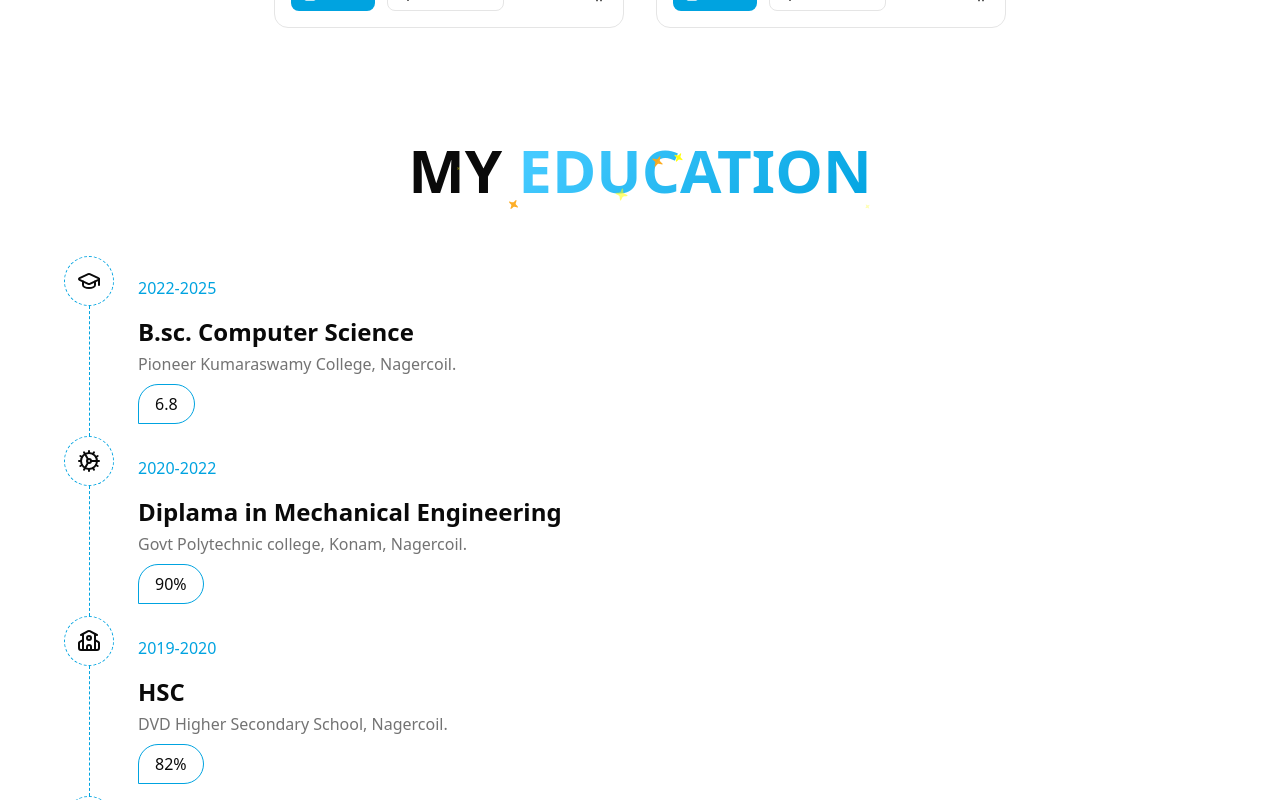
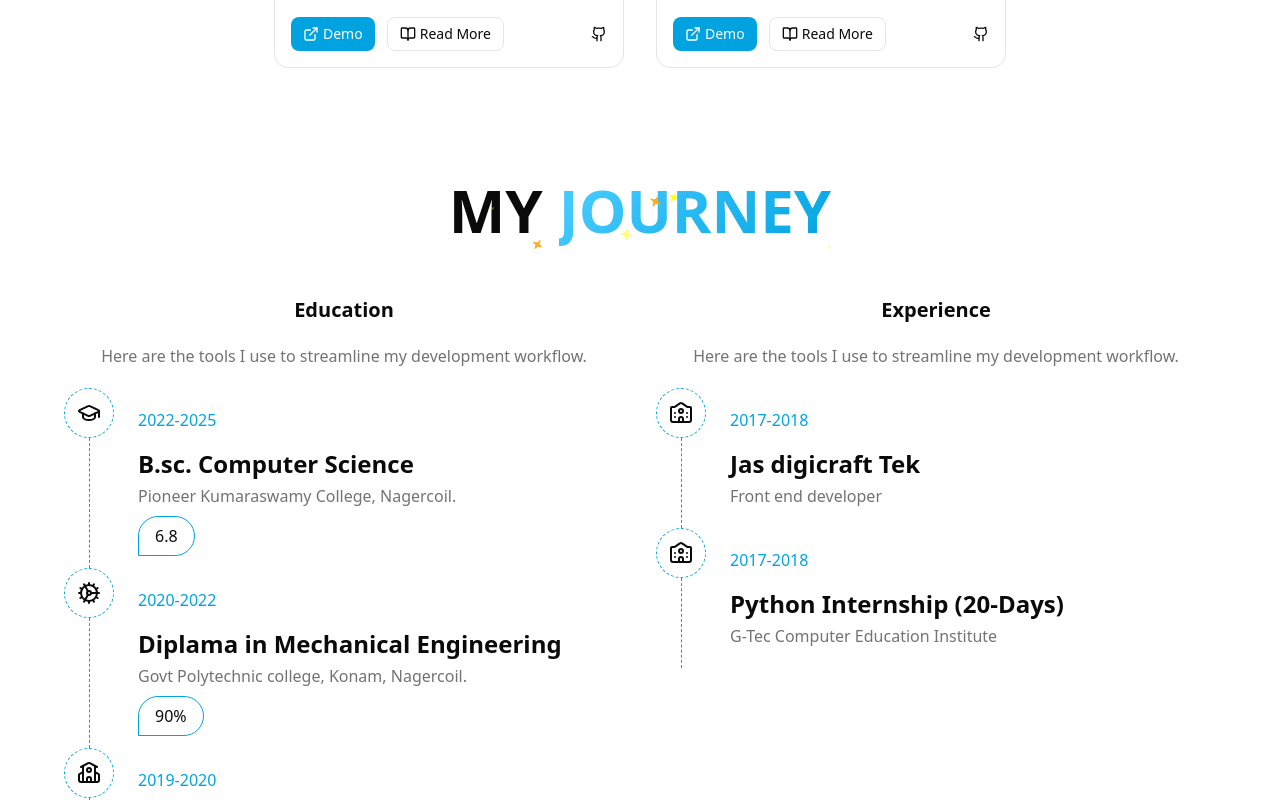
Before and after one commit to praveenr14083/PORTFOLIO-2025-V1, a Next.js app: page / in a window 1280 px wide. Shown: the part 2820-3620 px from the top of the page. Built offline with nearby package versions, Linux system fonts and the light colour scheme.

Commit message:
refactor: Myjourney section, Mobile menu full screen

```diff
--- a/src/layouts/navbar/sections/MobileMenu.jsx
+++ b/src/layouts/navbar/sections/MobileMenu.jsx
@@ -19,7 +19,7 @@ const ICONS_MAP = {
 
 export function MobileMenu() {
   return (
-    <nav className="absolute left-0 section-px w-full md:hidden flex flex-col gap-6 py-6 bg-background">
+    <nav className="absolute left-0 section-px h-[100dvh] w-full md:hidden flex flex-col gap-6 py-6 bg-background">
       {NAV_ITEMS.map((item) => {
         const Icon = ICONS_MAP[item.id];
         return (
--- a/src/uiPages/homePage/HomePage.jsx
+++ b/src/uiPages/homePage/HomePage.jsx
@@ -4,7 +4,10 @@ import React, { useEffect, useState } from "react";
 import { HeroSection } from "./sections/HeroSection";
 import { AboutMeSection } from "./sections/AboutMeSection";
 import { SkillsSection } from "./sections/SkillsSection";
-import { EducationSection } from "./sections/EducationSection";
+import {
+  EducationSection,
+  MyJourneySection,
+} from "./sections/MyJourneySection";
 import { ContactSection } from "./sections/ContactSection";
 import MainLayout from "@/layouts/MainLayout";
 import { MyAchievements } from "./sections/MyAchievements";
@@ -35,8 +38,8 @@ export default function HomePage() {
       {/* Project section */}
       <ProjectsSection />
 
-      {/* Education Section */}
-      <EducationSection />
+      {/* Mu Hourney Section - Education & Experience */}
+      <MyJourneySection />
 
       {/* My Achievements */}
       <MyAchievements />
--- a/src/uiPages/homePage/components/ContactDetailsCard.jsx
+++ b/src/uiPages/homePage/components/ContactDetailsCard.jsx
@@ -4,10 +4,10 @@ import { Mail, Phone, MapPin } from "lucide-react";
 
 export function ContactDetailsCard() {
   return (
-    <div className="bg-c-primary dark:bg-[#151515]  flex flex-col gap-y-5 md:flex-row md:justify-between p-8 rounded-2xl text-white ">
+    <div className="dark:bg-accent border border-border flex flex-col gap-y-5 md:flex-row md:justify-between p-8 rounded-2xl ">
       {/* Email */}
       <div className="flex items-center gap-3">
-        <div className="bg-black p-3 rounded-full">
+        <div className="bg-blue-500 p-3 rounded-xl text-white">
           <Mail />
         </div>
 
@@ -16,7 +16,7 @@ export function ContactDetailsCard() {
 
       {/* Phone */}
       <div className="flex items-center gap-3">
-        <div className="bg-black p-3 rounded-full">
+        <div className="bg-green-500 p-3 rounded-xl text-white">
           <Phone />
         </div>
         <p>{PERSONAL_DATA.phone}</p>
@@ -24,7 +24,7 @@ export function ContactDetailsCard() {
 
       {/* Address */}
       <div className="flex items-center gap-3">
-        <div className="bg-black p-3 rounded-full">
+        <div className="bg-violet-500 p-3 rounded-xl text-white">
           <MapPin />
         </div>
         <p>
--- a/src/uiPages/homePage/components/EducationCard.jsx
+++ b/src/uiPages/homePage/components/EdExCard.jsx
@@ -1,7 +1,7 @@
 import React from "react";
 import { GraduationCap, Cog, School, University } from "lucide-react";
 
-export function EducationCard({ data }) {
+export function EdExCard({ data }) {
   return (
     // Wrap Icon and Content Section
     <div className="w-full flex gap-1">
@@ -26,14 +26,16 @@ export function EducationCard({ data }) {
 
         {/* Course and Institute */}
         <div className="space-y-1">
-          <h1 className="text-lg md:text-2xl font-bold">{data.course}</h1>
-          <p className="text-muted-foreground">{data.institute}</p>
+          <h1 className="text-lg md:text-2xl font-semibold">{data.title}</h1>
+          <p className="text-muted-foreground">{data.description}</p>
         </div>
 
         {/* Percentage */}
-        <p className="border border-c-primary rounded-tl-full rounded-tr-full rounded-br-full  px-4 py-2 inline">
-          {data.percentage}
-        </p>
+        {data?.percentage && (
+          <p className="border border-c-primary rounded-tl-full rounded-tr-full rounded-br-full  px-4 py-2 inline">
+            {data.percentage}
+          </p>
+        )}
       </div>
     </div>
   );
--- a/src/uiPages/homePage/components/ProjectCard.jsx
+++ b/src/uiPages/homePage/components/ProjectCard.jsx
@@ -28,7 +28,7 @@ export function ProjectCard({
         <div className="p-4 space-y-3">
           <h2 className="text-xl font-semibold text-foreground">{title}</h2>
 
-          <p className="text-sm text-muted-foreground text-justify line-clamp-3">
+          <p className="text-sm text-muted-foreground text-justify">
             {description}
           </p>
 
--- /dev/null
+++ b/src/uiPages/homePage/data/educationExperience.js
@@ -0,0 +1,48 @@
+export const EDUCATION = [
+  {
+    id: "bsc",
+    title: "B.sc. Computer Science",
+    description: "Pioneer Kumaraswamy College, Nagercoil.",
+    year: "2022-2025",
+    percentage: "6.8",
+  },
+
+  {
+    id: "dme",
+    title: "Diplama in Mechanical Engineering",
+    description: "Govt Polytechnic college, Konam, Nagercoil. ",
+    year: "2020-2022",
+    percentage: "90%",
+  },
+
+  {
+    id: "hsc",
+    title: "HSC",
+    description: "DVD Higher Secondary School, Nagercoil. ",
+    year: "2019-2020",
+    percentage: "82%",
+  },
+
+  {
+    id: "sslc",
+    title: "SSLC",
+    description: "SMRV Higher Secondary School, Nagercoil. ",
+    year: "2017-2018",
+    percentage: "73.2%",
+  },
+];
+
+export const EXPERIENCE = [
+  {
+    id: "jas-digicraft-tek",
+    title: "Jas digicraft Tek",
+    description: "Front end developer",
+    year: "2017-2018",
+  },
+  {
+    id: "g-tec",
+    title: "Python Internship (20-Days)",
+    description: "G-Tec Computer Education Institute",
+    year: "2017-2018",
+  },
+];
--- a/src/uiPages/homePage/data/myQualifications.js
+++ /dev/null
@@ -1,33 +0,0 @@
-export const MY_QUALIFICATIONS = [
-  {
-    id: "bsc",
-    institute: "Pioneer Kumaraswamy College, Nagercoil.",
-    year: "2022-2025",
-    course: "B.sc. Computer Science",
-    percentage: "6.8",
-  },
-
-  {
-    id: "dme",
-    institute: "Govt Polytechnic college, Konam, Nagercoil. ",
-    year: "2020-2022",
-    course: "Diplama in Mechanical Engineering",
-    percentage: "90%",
-  },
-
-  {
-    id: "hsc",
-    institute: "DVD Higher Secondary School, Nagercoil. ",
-    year: "2019-2020",
-    course: "HSC",
-    percentage: "82%",
-  },
-
-  {
-    id: "sslc",
-    institute: "SMRV Higher Secondary School, Nagercoil. ",
-    year: "2017-2018",
-    course: "SSLC",
-    percentage: "73.2%",
-  },
-];
--- a/src/uiPages/homePage/sections/EducationSection.jsx
+++ /dev/null
@@ -1,26 +0,0 @@
-import React from "react";
-import { EducationCard } from "../components/EducationCard";
-import { MY_QUALIFICATIONS } from "../data/myQualifications";
-import { SparkleHeading } from "@/components/common/SparkleHeading";
-
-export function EducationSection() {
-  return (
-    // Main Section
-    <section id="my-education" className="bg-background">
-      {/* Container Section */}
-      <section className="section-px py-8 sm:py-10 md:py-12 lg:py-14">
-        <div className="w-full flex flex-col justify-center">
-          {/* Section Heading */}
-          <SparkleHeading firstText="my" secondText="education" />
-
-          {/* Wrap Education cards */}
-          <div className="pt-8 sm:pt-10 md:pt-12 lg:pt-14">
-            {MY_QUALIFICATIONS.map((qualification) => (
-              <EducationCard key={qualification.id} data={qualification} />
-            ))}
-          </div>
-        </div>
-      </section>
-    </section>
-  );
-}
--- /dev/null
+++ b/src/uiPages/homePage/sections/MyJourneySection.jsx
@@ -0,0 +1,50 @@
+import React from "react";
+import { EdExCard } from "../components/EdExCard";
+import { EDUCATION, EXPERIENCE } from "../data/educationExperience";
+import { SparkleHeading } from "@/components/common/SparkleHeading";
+
+export function MyJourneySection() {
+  return (
+    // Main Section
+    <section id="my-education" className="bg-background">
+      {/* Container Section */}
+      <section className="section-px py-8 sm:py-10 md:py-12 lg:py-14">
+        <div className="w-full flex flex-col justify-center">
+          {/* Section Heading */}
+          <SparkleHeading firstText="my" secondText="journey" />
+
+          {/* Wrap Education cards */}
+          <div className="grid grid-cols-1 md:grid-cols-2 gap-8 pt-8 sm:pt-10 md:pt-12 lg:pt-14">
+            {/* Education Section */}
+            <div className="space-y-5">
+              <h1 className="text-center text-xl font-bold">Education</h1>
+              <p className="text-center text-muted-foreground">
+                Here are the tools I use to streamline my development workflow.
+              </p>
+
+              <div>
+                {EDUCATION.map((qualification) => (
+                  <EdExCard key={qualification.id} data={qualification} />
+                ))}
+              </div>
+            </div>
+
+            {/* Experience Section */}
+            <div className="space-y-5">
+              <h1 className="text-center text-xl font-bold">Experience</h1>
+              <p className="text-center text-muted-foreground">
+                Here are the tools I use to streamline my development workflow.
+              </p>
+
+              <div>
+                {EXPERIENCE.map((experience) => (
+                  <EdExCard key={experience.id} data={experience} />
+                ))}
+              </div>
+            </div>
+          </div>
+        </div>
+      </section>
+    </section>
+  );
+}
```
